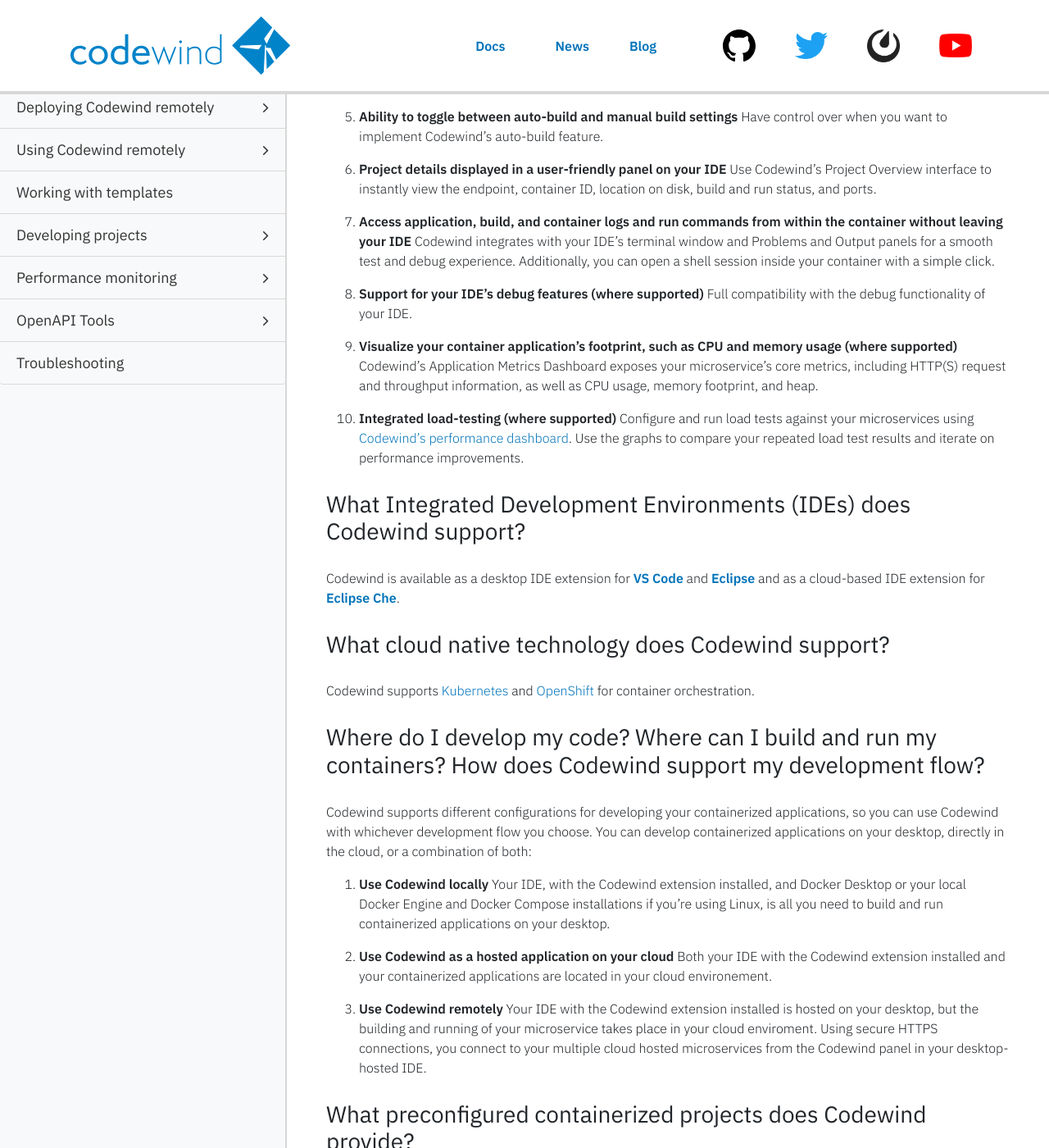
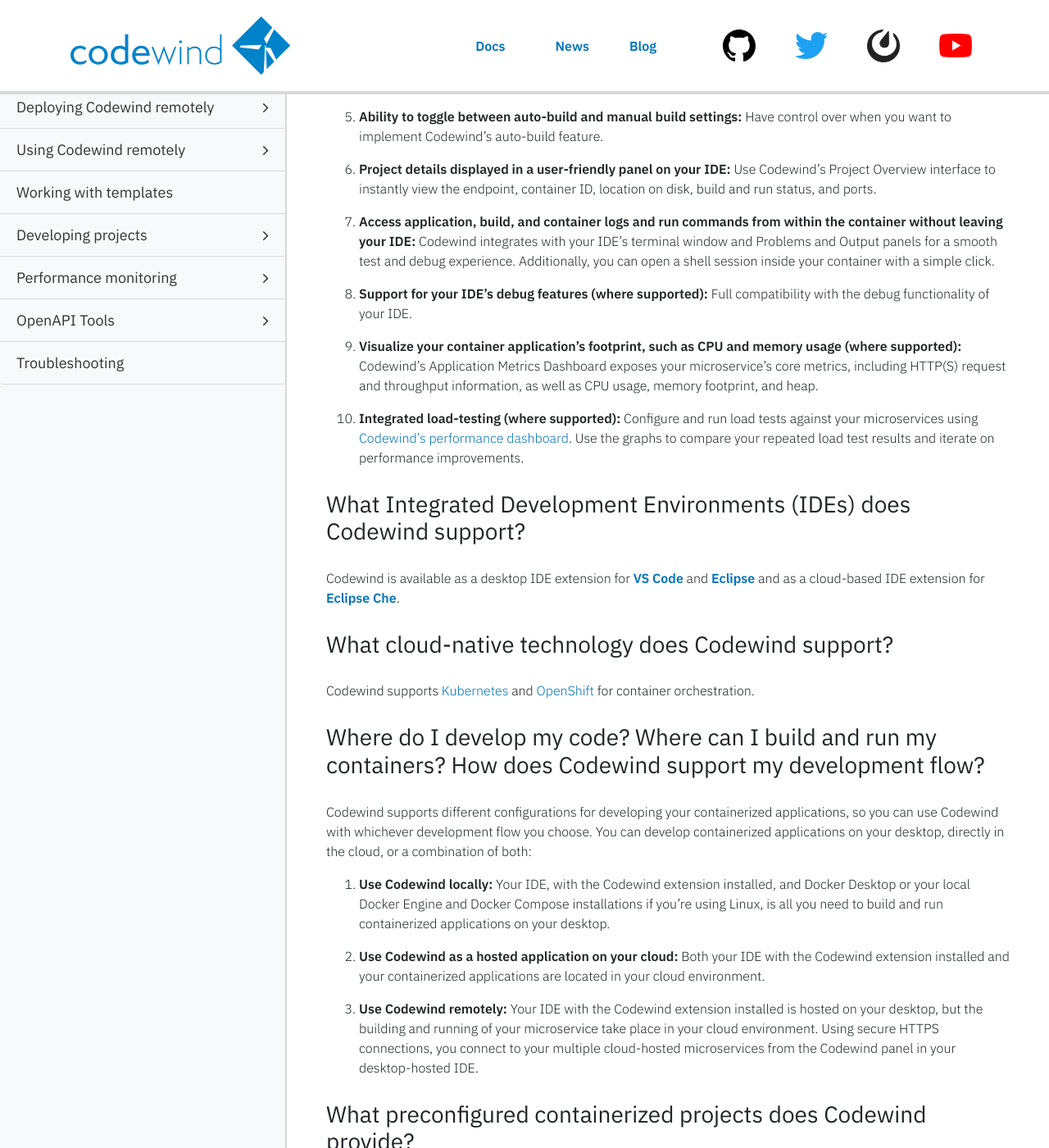
Before and after one commit to eclipse-archived/codewind-docs, a Jekyll site: the page built from docs/_documentations/overview.md, in a window 1280 px wide and 1400 px high, scrolled down 1208 px. Shown: the whole window at 82% size. Built offline with Jekyll 4.4.1, drawn with Linux system fonts in a browser that asks for light colours; nearby versions of some CDN libraries; comment, search, counter and statistics services are not loaded; some of the changed text lies outside the part shown.

Commit message:
Fixed some misspelled words and minimal documentation errors
Signed-off-by: Sujeily Fonseca <sujeily.fonseca@ibm.com>

```diff
--- a/docs/_data/docstoc.yml
+++ b/docs/_data/docstoc.yml
@@ -97,7 +97,7 @@
   children:
     - title: 'Understanding the Metrics Dashboard'
       url: 'metrics-dashboard.html'
-    - title: 'Monitoring applications with the performance dashboard'
+    - title: 'Monitoring applications with the Performance Dashboard'
       url: performance.html
 
 - title: 'OpenAPI Tools'
--- a/docs/_documentations/overview.md
+++ b/docs/_documentations/overview.md
@@ -27,44 +27,44 @@ Codewind can be used to build and run Docker-containerized applications on [Kube
 ### How does Codewind help me develop containerized applications?
 Codewind improves your inner loop experience, enabling you to create a microservice quickly, rapidly iterate on changes, and make improvements to performance thanks to the following features:
 
-1. **Access to preconfigured containerized project templates** Codewind provides preconfigured, Docker-containerized [project templates](workingwithtemplates.html) covering several languages, including [Node.js](https://nodejs.dev/), [Java](https://www.java.com/), [Python](https://www.python.org/), and [Swift](https://swift.org/), and several frameworks, such as [Express](https://expressjs.com/), [Spring Boot](https://spring.io/projects/spring-boot), and [Open Liberty](https://openliberty.io/). [Quickly create and deploy microservices](https://www.youtube.com/watch?v=zKMggp10gq4&t=12s) in languages and frameworks that you're familiar with. Modify the preconfigured projects to develop your customized microservice.
+1. **Access to preconfigured containerized project templates:** Codewind provides preconfigured, Docker-containerized [project templates](workingwithtemplates.html) covering several languages, including [Node.js](https://nodejs.dev/), [Java](https://www.java.com/), [Python](https://www.python.org/), and [Swift](https://swift.org/), and several frameworks, such as [Express](https://expressjs.com/), [Spring Boot](https://spring.io/projects/spring-boot), and [Open Liberty](https://openliberty.io/). [Quickly create and deploy microservices](https://www.youtube.com/watch?v=zKMggp10gq4&t=12s) in languages and frameworks that you're familiar with. Modify the preconfigured projects to develop your customized microservice.
 
-2. **Ability to add your own standardized project templates** Create your own [project templates](workingwithtemplates.html), and your development teams can access them within their IDE.
+2. **Ability to add your own standardized project templates:** Create your own [project templates](workingwithtemplates.html), and your development teams can access them within their IDE.
 
-3. **Ability to add your own applications** Access the seamless container development and deployment experience on your IDE that Codewind offers for your current projects.
+3. **Ability to add your own applications:** Access the seamless container development and deployment experience on your IDE that Codewind offers for your current projects.
 
-4. **Auto-build-and-run on code changes** As you develop, Codewind automatically pushes your code changes to your container as efficiently as possible.
+4. **Auto-build-and-run on code changes:** As you develop, Codewind automatically pushes your code changes to your container as efficiently as possible.
 
-5. **Ability to toggle between auto-build and manual build settings** Have control over when you want to implement Codewind's auto-build feature.
+5. **Ability to toggle between auto-build and manual build settings:** Have control over when you want to implement Codewind's auto-build feature.
 
-6. **Project details displayed in a user-friendly panel on your IDE** Use Codewind's Project Overview interface to instantly view the endpoint, container ID, location on disk, build and run status, and ports.
+6. **Project details displayed in a user-friendly panel on your IDE:** Use Codewind's Project Overview interface to instantly view the endpoint, container ID, location on disk, build and run status, and ports.
 
-7. **Access application, build, and container logs and run commands from within the container without leaving your IDE** Codewind integrates with your IDE's terminal window and Problems and Output panels for a smooth test and debug experience. Additionally, you can open a shell session inside your container with a simple click.
+7. **Access application, build, and container logs and run commands from within the container without leaving your IDE:** Codewind integrates with your IDE's terminal window and Problems and Output panels for a smooth test and debug experience. Additionally, you can open a shell session inside your container with a simple click.
 
-8. **Support for your IDE's debug features (where supported)** Full compatibility with the debug functionality of your IDE.
+8. **Support for your IDE's debug features (where supported):** Full compatibility with the debug functionality of your IDE.
 
-9. **Visualize your container application's footprint, such as CPU and memory usage (where supported)** Codewind's Application Metrics Dashboard exposes your microservice's core metrics, including HTTP(S) request and throughput information, as well as CPU usage, memory footprint, and heap.
+9. **Visualize your container application's footprint, such as CPU and memory usage (where supported):** Codewind's Application Metrics Dashboard exposes your microservice's core metrics, including HTTP(S) request and throughput information, as well as CPU usage, memory footprint, and heap.
 
-10. **Integrated load-testing (where supported)** Configure and run load tests against your microservices using [Codewind's performance dashboard](https://www.youtube.com/watch?v=nfJt3f5TUvc). Use the graphs to compare your repeated load test results and iterate on performance improvements.
+10. **Integrated load-testing (where supported):** Configure and run load tests against your microservices using [Codewind's performance dashboard](https://www.youtube.com/watch?v=nfJt3f5TUvc). Use the graphs to compare your repeated load test results and iterate on performance improvements.
 
 ### What Integrated Development Environments (IDEs) does Codewind support?
 
 Codewind is available as a desktop IDE extension for [**VS Code**](https://marketplace.visualstudio.com/items?itemName=IBM.codewind) and [**Eclipse**](https://marketplace.eclipse.org/content/codewind) and as a cloud-based IDE extension for [**Eclipse Che**](https://www.eclipse.org/codewind/che-installinfo.html).
 
-### What cloud native technology does Codewind support?
+### What cloud-native technology does Codewind support?
 Codewind supports [Kubernetes](https://kubernetes.io/) and [OpenShift](https://www.openshift.com/) for container orchestration.
 
 ### Where do I develop my code? Where can I build and run my containers? How does Codewind support my development flow?
 Codewind supports different configurations for developing your containerized applications, so you can use Codewind with whichever development flow you choose. You can develop containerized applications on your desktop, directly in the cloud, or a combination of both:
 
-1. **Use Codewind locally** Your IDE, with the Codewind extension installed, and Docker Desktop or your local Docker Engine and Docker Compose installations if you're using Linux, is all you need to build and run containerized applications on your desktop.
+1. **Use Codewind locally:** Your IDE, with the Codewind extension installed, and Docker Desktop or your local Docker Engine and Docker Compose installations if you're using Linux, is all you need to build and run containerized applications on your desktop.
 
-2. **Use Codewind as a hosted application on your cloud** Both your IDE with the Codewind extension installed and your containerized applications are located in your cloud environement.
+2. **Use Codewind as a hosted application on your cloud:** Both your IDE with the Codewind extension installed and your containerized applications are located in your cloud environment.
 
-3. **Use Codewind remotely** Your IDE with the Codewind extension installed is hosted on your desktop, but the building and running of your microservice takes place in your cloud enviroment. Using secure HTTPS connections, you connect to your multiple cloud hosted microservices from the Codewind panel in your desktop-hosted IDE.
+3. **Use Codewind remotely:** Your IDE with the Codewind extension installed is hosted on your desktop, but the building and running of your microservice take place in your cloud environment. Using secure HTTPS connections, you connect to your multiple cloud-hosted microservices from the Codewind panel in your desktop-hosted IDE.
 
 ### What preconfigured containerized projects does Codewind provide?
-Codewind provides preconfigured [project templates](workingwithtemplates.html) covering several languages including [Node.js](https://nodejs.dev/), [Java](https://www.java.com/), [Python](https://www.python.org/), and [Swift](https://swift.org/) and several frameworks, such as [Express](https://expressjs.com/), [Spring Boot](https://spring.io/projects/spring-boot), and [Open Liberty](https://openliberty.io/).
+Codewind provides preconfigured [project templates](workingwithtemplates.html) covering several languages, including [Node.js](https://nodejs.dev/), [Java](https://www.java.com/), [Python](https://www.python.org/), and [Swift](https://swift.org/) and several frameworks, such as [Express](https://expressjs.com/), [Spring Boot](https://spring.io/projects/spring-boot), and [Open Liberty](https://openliberty.io/).
 
 Codewind also supplies [Appsody](https://appsody.dev/) [project templates](workingwithtemplates.html) for many languages and frameworks.
 
@@ -72,6 +72,6 @@ Codewind also supplies [Appsody](https://appsody.dev/) [project templates](worki
 Codewind requires Docker Desktop for Windows or Mac, or Docker Engine and Docker Compose for Linux.
 
 ### Can I contribute to the project?
-Codewind is an [open source Eclipse project](https://github.com/eclipse/codewind).
+Codewind is an [open-source Eclipse project](https://github.com/eclipse/codewind).
 
 [Contribute in GitHub](https://github.com/eclipse/codewind) and let us know what you think on [Mattermost](https://mattermost.eclipse.org/eclipse/channels/eclipse-codewind).
```
Also changed, not shown: other parts of docs/_documentations/overview.md (+3 -3 lines), docs/_documentations/importing-existing-projects.md (+3 -3 lines), docs/_documentations/project-settings.md (+3 -3 lines), docs/_documentations/workingwithtemplates.md (+4 -4 lines).
